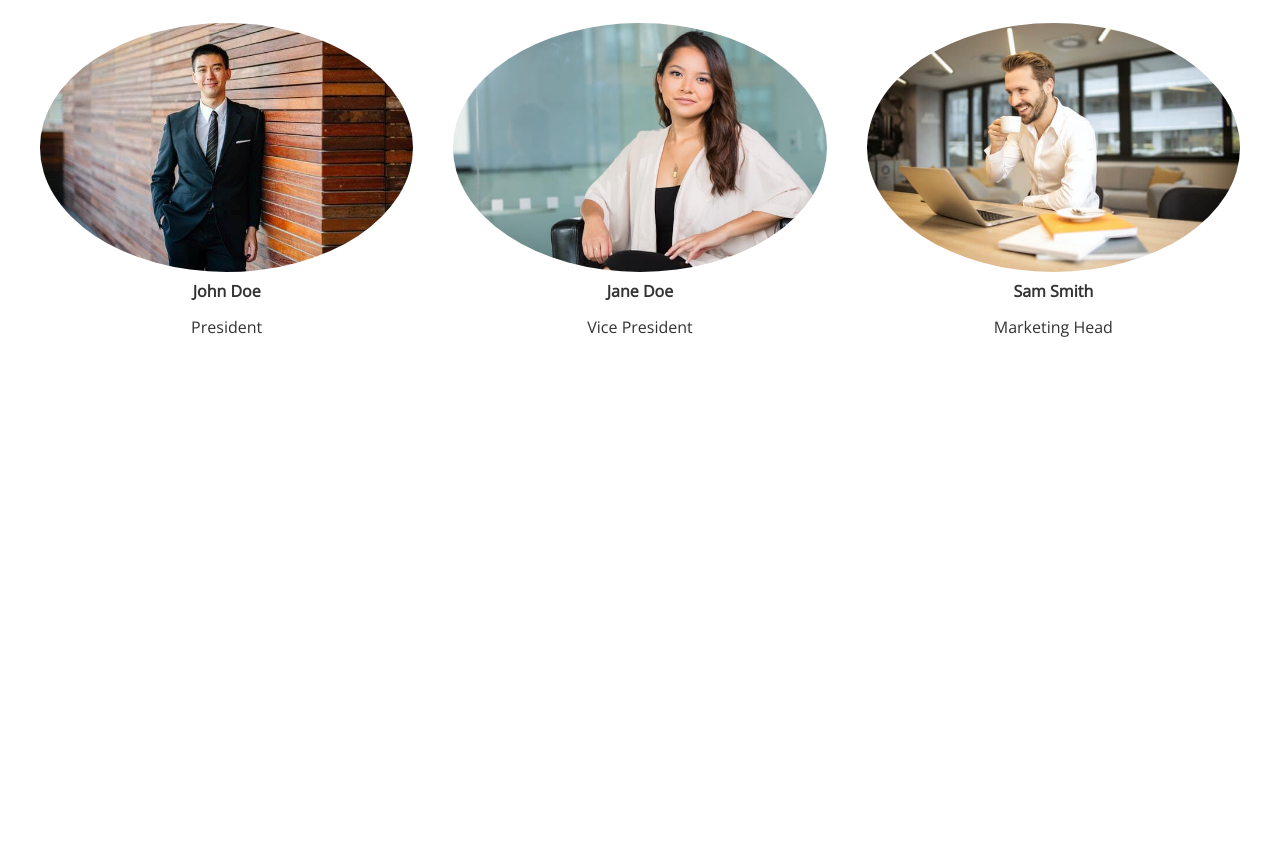
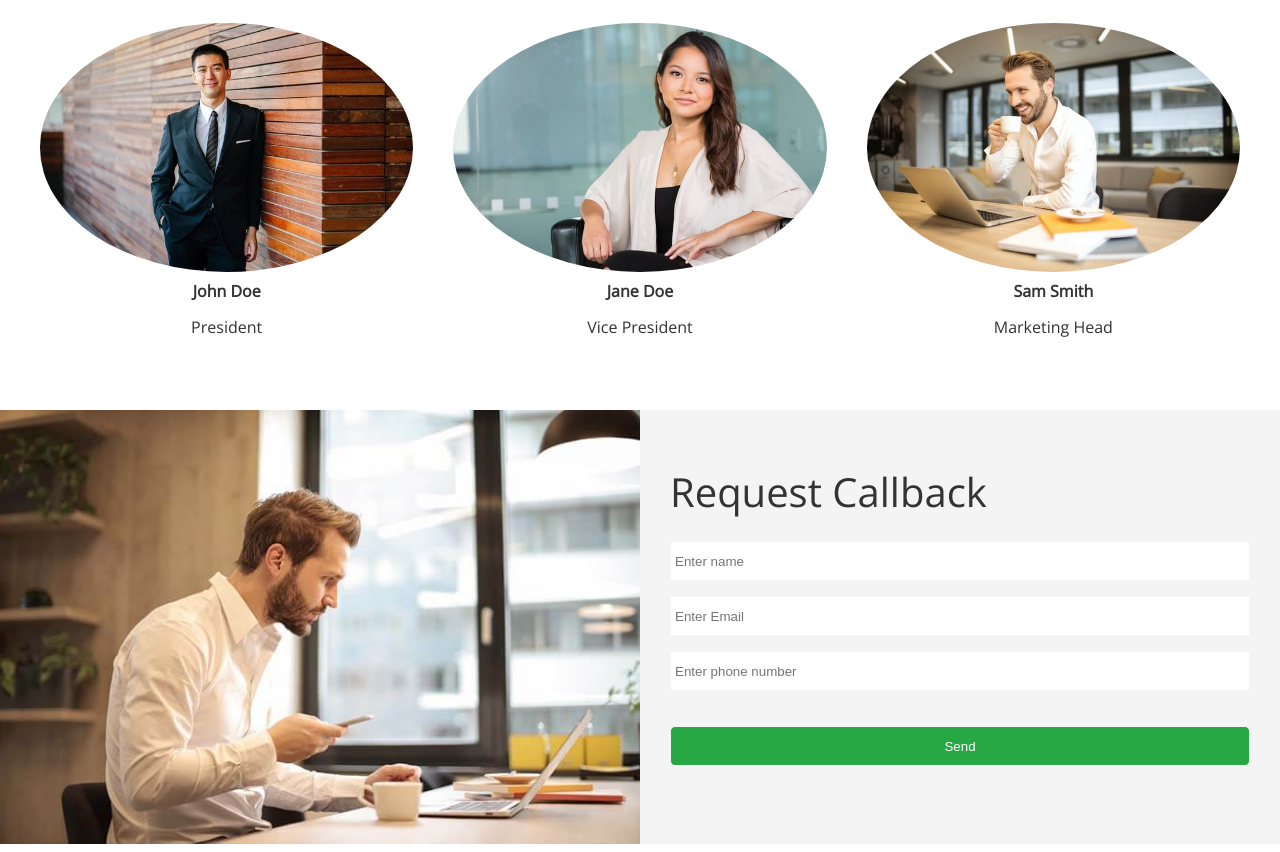
Before and after one commit to firefly017/modern-html-and-css, a plain HTML site: page edgeledger/index.html in a window 1280 px wide. Shown: the part 2950-3802 px from the top of the page. Before the commit the page ends 3360 px from the top, so only its background shows below. Drawn offline with nearby package versions, Linux system fonts and the light colour scheme.

Commit message:
edgeledger callback form

```diff
--- a/edgeledger/css/style.css
+++ b/edgeledger/css/style.css
@@ -136,3 +136,34 @@ img {
 .team img {
   border-radius: 50%;
 }
+
+/* Callback form */
+.callback-form {
+  width: 100%;
+  padding: 20px 0;
+}
+
+.callback-form label {
+  display: block;
+  margin-bottom: 5px;
+}
+
+.callback-form .form-control {
+  margin-bottom: 15px;
+}
+
+.callback-form input {
+  width: 100%;
+  padding: 4px;
+  height: 40px;
+  border: #f5f5f5 1px solid;
+}
+
+.callback-form input:focus {
+  outline-color: #28a745;
+}
+
+.callback-form .btn {
+  padding: 12px 0;
+  margin-top: 20px;
+}
--- a/edgeledger/index.html
+++ b/edgeledger/index.html
@@ -171,6 +171,41 @@
                 </div>
             </div>
         </section>
+
+        <!-- Contact -->
+        <section id="contact" class="contact flex-columns">
+            <div class="row">
+                <div class="column">
+                    <div class="column-1">
+                        <img src="images/home/contact.jpg" alt="">
+                    </div>
+                </div>
+                <div class="column">
+                    <div class="column-2 bg-light">
+                        <h2>Request Callback</h2>
+                        <form action="" class="callback-form">
+                            <div class="form-control">
+                                <label for="name"></label>
+                                <input type="text" name="name" id="name"
+                                    placeholder="Enter name">
+                            </div>
+                            <div class="form-control">
+                                <label for="email"></label>
+                                <input type="email" name="email" id="email"
+                                    placeholder="Enter Email">
+                            </div>
+                            <div class="form-control">
+                                <label for="phone"></label>
+                                <input type="text" name="phone" id="phone"
+                                    placeholder="Enter phone number">
+                            </div>
+                            <input type="submit" value="Send" id="submit"
+                                class="btn">
+                        </form>
+                    </div>
+                </div>
+            </div>
+        </section>
     </main>
 </body>
 
```
